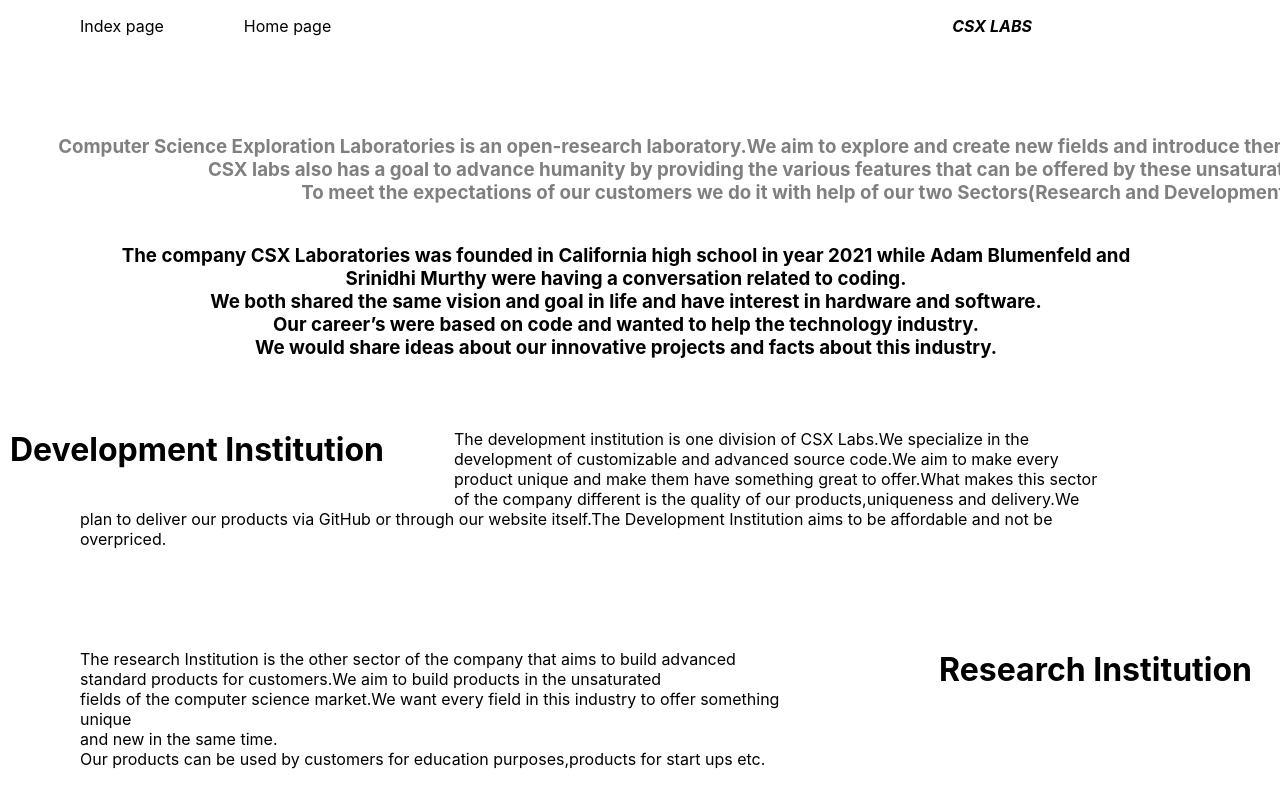
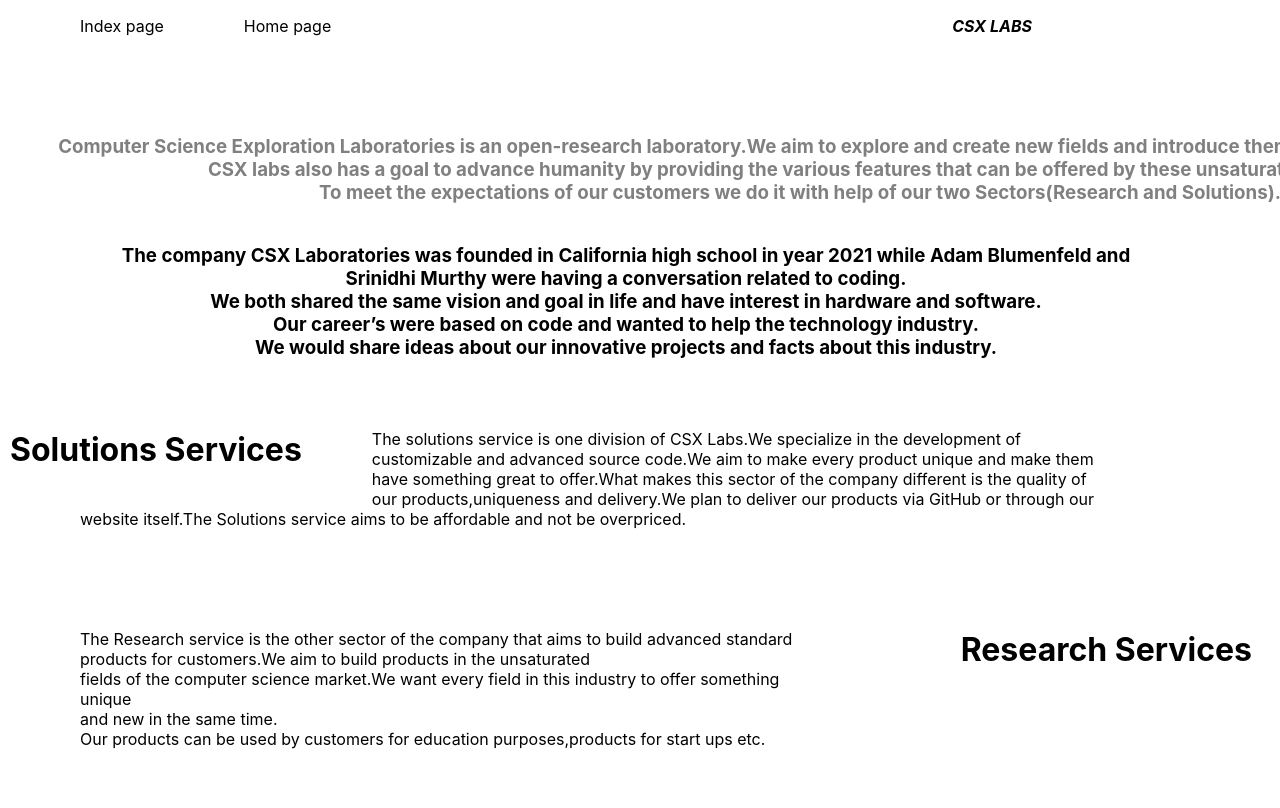
Before and after one commit to CSXL/csxlabs.org, a Next.js app in the folder frontend/: page /aboutus in a window 1280 px wide. Shown: the top 808 px of the page. Built offline with nearby package versions, Linux system fonts and the light colour scheme.

Commit message:
Update aboutus.tsx

```diff
--- a/frontend/pages/aboutus.tsx
+++ b/frontend/pages/aboutus.tsx
@@ -27,7 +27,7 @@ function Aboutus() {
 
 
   <h3 id='maininfo' >
-       Computer Science Exploration Laboratories is an open-research laboratory.We aim to explore and create new fields and introduce them to the technology industry. <br/> CSX labs also has a goal to advance humanity by providing the various features that can be offered by these unsaturated markets. <br />To meet the expectations of our customers we do it with help of our two Sectors(Research and Development).
+       Computer Science Exploration Laboratories is an open-research laboratory.We aim to explore and create new fields and introduce them to the technology industry. <br/> CSX labs also has a goal to advance humanity by providing the various features that can be offered by these unsaturated markets. <br />To meet the expectations of our customers we do it with help of our two Sectors(Research and Solutions).
 
   </h3>
   <h3 id='history'>
@@ -37,14 +37,14 @@ function Aboutus() {
 <ul >
 <li >
 
-  <h1 id='left'>Development Institution</h1><br />
-  The development institution is one division of CSX Labs.We specialize in the development of customizable and advanced source code.We aim to make every product unique and make them have something great to offer.What makes this sector of the company different is the quality of our products,uniqueness and delivery.We plan to deliver our products via GitHub or through our website itself.The Development Institution aims to be affordable and not be overpriced.
+  <h1 id='left'>Solutions Services</h1><br />
+  The solutions service is one division of CSX Labs.We specialize in the development of customizable and advanced source code.We aim to make every product unique and make them have something great to offer.What makes this sector of the company different is the quality of our products,uniqueness and delivery.We plan to deliver our products via GitHub or through our website itself.The Solutions service aims to be affordable and not be overpriced.
 
 </li>
 <li >
-    <h1 id='right'>Research Institution</h1>
+    <h1 id='right'>Research Services</h1>
     <br />
-    The research Institution is the other sector of the company that aims to build advanced standard products for customers.We aim to build products in the unsaturated<br /> fields of the computer science market.We want every field in this industry to offer something unique<br /> and new in the same time.<br />Our products can be used by customers for education purposes,products for start ups etc.
+    The Research service is the other sector of the company that aims to build advanced standard products for customers.We aim to build products in the unsaturated<br /> fields of the computer science market.We want every field in this industry to offer something unique<br /> and new in the same time.<br />Our products can be used by customers for education purposes,products for start ups etc.
 
   </li>
 </ul>
```
